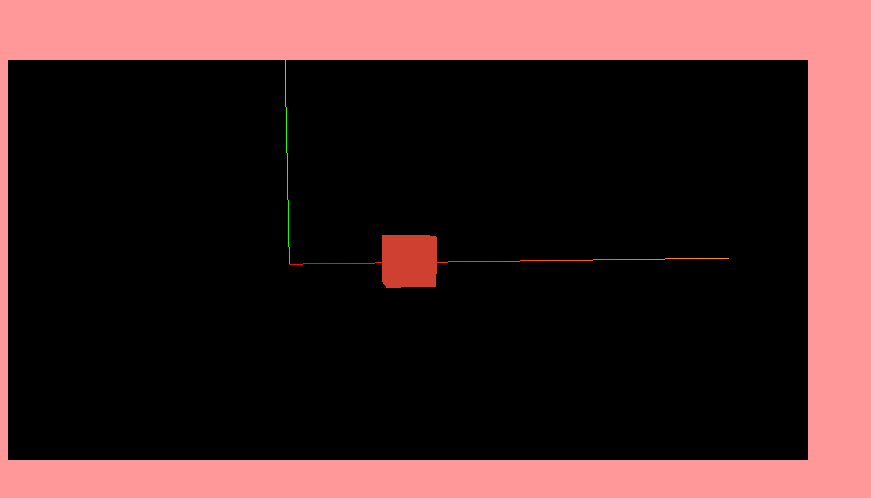
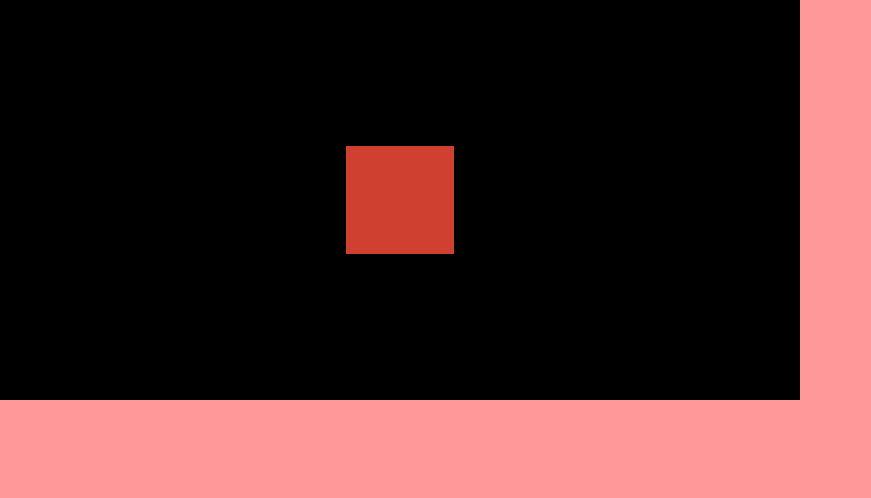
Before and after one commit to josebanega26/vite-threeJs, a website built with Vite: page index.html in a window 1280 px wide. Shown: the whole page, without its empty margins (0-871 px from the left). Built offline with nearby package versions, Linux system fonts and the light colour scheme.

Commit message:
feat: use camera

```diff
--- a/index.html
+++ b/index.html
@@ -7,7 +7,6 @@
     <title>Three + Vite</title>
   </head>
   <body>
-    <div id="app"></div>
     <script type="module" src="/main.js"></script>
     <canvas class="webgl"></canvas>
   </body>
--- a/main.js
+++ b/main.js
@@ -1,10 +1,27 @@
 import "./style.css";
 import * as THREE from "three";
+import { OrbitControls } from "three/examples/jsm/controls/OrbitControls";
 const { PI } = Math;
-import gsap from "gsap";
 
+console.log(`OrbitControls`, OrbitControls);
+const sizes = {
+  width: 800,
+  height: 400,
+};
+
+const cursor = {
+  x: 0,
+  y: 0,
+};
 //* * Canvas
 const canvas = document.querySelector(".webgl");
+
+const mousemouve = addEventListener("mousemove", ({ x, y }) => {
+  cursor.x = x / sizes.width - 0.5;
+  cursor.y = 0.5 - y / sizes.height;
+  console.table(`event`, [cursor.x, cursor.y]);
+});
+
 //* * Scene
 const scene = new THREE.Scene();
 // Group
@@ -16,32 +33,28 @@ const group = new THREE.Group();
 const geometry1 = new THREE.BoxGeometry(1, 1, 1);
 const material1 = new THREE.MeshBasicMaterial({ color: 0xd04030 });
 const cube1 = new THREE.Mesh(geometry1, material1);
-cube1.position.random();
 
 // ** Add Scene
 
 scene.add(cube1);
 
-cube1.translateX(2);
-
-// * * Axes Helper
-
-const axesHelper = new THREE.AxesHelper(10);
-scene.add(axesHelper);
-
 //* * Sizes
-
-const sizes = {
-  width: 800,
-  height: 400,
-};
 
 //* * Camera
 const camera = new THREE.PerspectiveCamera(45, sizes.width / sizes.height);
-camera.position.z = 10;
-camera.position.x = 1;
+camera.position.z = 5;
 scene.add(camera);
 
+// ** Controls
+
+const controls = new OrbitControls(camera, canvas);
+controls.enableDamping = true;
+controls.keys = {
+  LEFT: "ArrowLeft", //left arrow
+  UP: "ArrowUp", // up arrow
+  RIGHT: "ArrowRight", // right arrow
+  BOTTOM: "ArrowDown", // down arrow
+};
 //* *Renderer
 const renderer = new THREE.WebGLRenderer({
   canvas,
@@ -57,16 +70,13 @@ const clock = new THREE.Clock();
 const tick = () => {
   //
   const elapsedTime = clock.getElapsedTime();
-  console.log(`elapsedTime`, elapsedTime);
-  // * * Update cube
-  // cube1.position.x = Math.sin(elapsedTime);
-  // cube1.position.z = Math.cos(elapsedTime);
-  // cube1.position.z = Math.tan(elapsedTime);
-  // cube1.rotation.z += 0.01;
-  camera.position.x = Math.sin(elapsedTime);
-  camera.position.y = Math.sin(elapsedTime);
-  camera.lookAt(cube1.position);
 
+  // camera.position.x = Math.cos(cursor.x * PI * 2) * 5;
+  // camera.position.z = Math.sin(cursor.x * PI * 2) * 5;
+  // camera.position.y = cursor.y * 10;
+  // camera.lookAt(cube1.position);
+  //Update controls
+  controls.update();
   // Render
   renderer.render(scene, camera);
   window.requestAnimationFrame(tick);
--- a/style.css
+++ b/style.css
@@ -7,5 +7,6 @@
   margin-top: 60px;
 }
 body {
+  margin: 0;
   background-color: #ff000066;
 }
```
